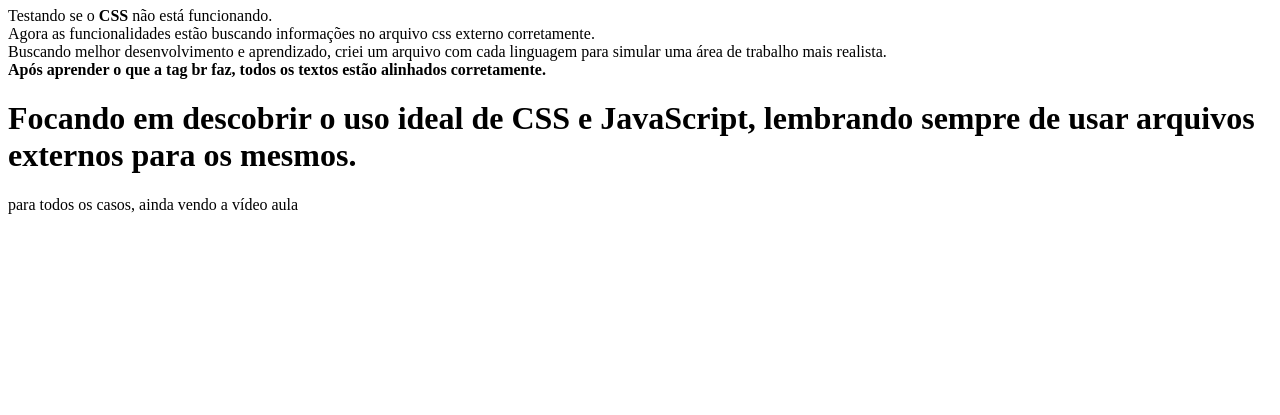
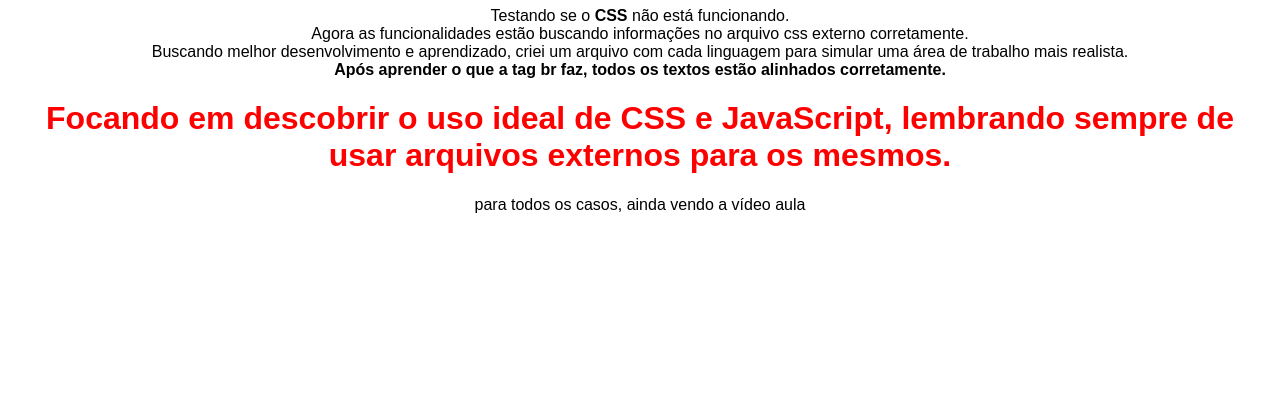
Before and after one commit to luskerah/First-project-front-end, a plain HTML site: page index.html in a window 1280 px wide. Shown: the part 385-800 px from the top of the page. Drawn offline with Linux system fonts and the light colour scheme.

Commit message:
Update index.html

```diff
--- a/index.html
+++ b/index.html
@@ -5,7 +5,7 @@
     <meta charset="UTF-8">
     <meta name="viewport" content="Desenvolvimento pessoal em programação, initial-scale=1.0">
     <title>ProjetoBase</title>
-    <link href="ProjetoBase.css" rel="stylesheet" type="text/css" media="screen" />
+    <link href="style.css" rel="stylesheet" type="text/css" media="screen" />
 </head>
 
 <body>
```
